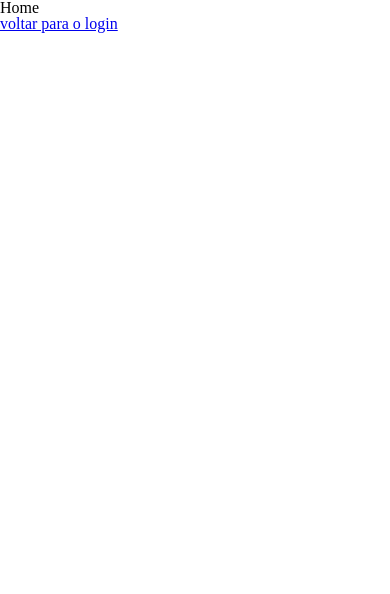
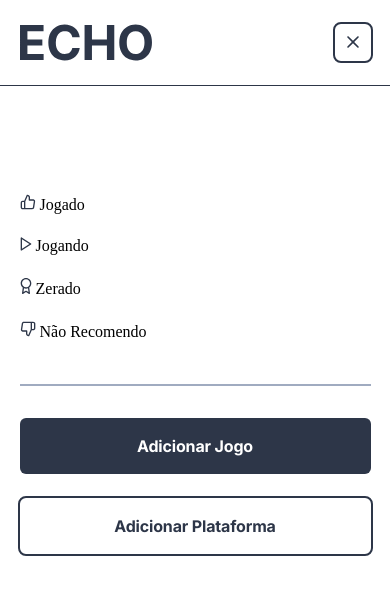
Before and after one commit to riltonbispo/Catalogo-de-jogos, a plain HTML site: page src/home/index.html in a window 390 px wide. Drawn offline with Linux system fonts and the light colour scheme.

Commit message:
feat: create menu mobile

```diff
--- a/src/home/home.css
+++ b/src/home/home.css
@@ -0,0 +1,53 @@
+.home__header {
+  padding: 1.5rem 0;
+  border-bottom: 1px solid #2d3648;
+}
+
+.home__header-content {
+  display: flex;
+  justify-content: space-between;
+
+  & button {
+    display: flex;
+    padding: 0.5em;
+  }
+}
+
+.home__header-content,
+.home__menu-content {
+  margin: 0 auto;
+  width: 90%;
+}
+
+.home__menu {
+  display: flex;
+  flex-direction: column;
+  margin-top: 6rem;
+}
+
+.home__menu-itens {
+  display: flex;
+  flex-direction: column;
+}
+
+.home__menu-item {
+  display: flex;
+  align-items: center;
+  gap: 0.75em;
+  padding-block: 0.75em;
+  &:hover {
+    background-color: #e2e7f0;
+  }
+}
+
+.divider {
+  height: 2px;
+  margin-block: 2em;
+  background-color: #a0abc0;
+}
+
+.home__menu-buttons {
+  display: flex;
+  flex-direction: column;
+  gap: 1.5em;
+}
--- a/src/home/index.html
+++ b/src/home/index.html
@@ -16,8 +16,47 @@
 </head>
 
 <body>
-  <h1>Home</h1>
-  <a href="../index.html">voltar para o login</a>
+  <header class="home__header">
+    <div class="home__header-content">
+      <img src="../assets/ECHO-black.svg" alt="echo logo">
+      <button class="btn btn__secondary"><img src="../assets/close.svg" alt=""></button>
+    </div>
+  </header>
+
+  <nav class="home__menu">
+    <ul class="home__menu-itens">
+      <li class="home__menu-item">
+        <div class="home__menu-content">
+          <img src="../assets/jogado.svg" alt="">
+          <span>Jogado</span>
+        </div>
+      </li>
+      <li class="home__menu-item">
+        <div class="home__menu-content">
+          <img src="../assets/jogando.svg" alt="">
+          <span>Jogando</span>
+        </div>
+      </li>
+      <li class="home__menu-item">
+        <div class="home__menu-content">
+          <img src="../assets/zerado.svg" alt="">
+          <span>Zerado</span>
+        </div>
+      </li>
+      <li class="home__menu-item">
+        <div class="home__menu-content">
+          <img src="../assets/nao-recomendo.svg" alt="">
+          <span>Não Recomendo</span>
+        </div>
+      </li>
+    </ul>
+    <div class="divider home__menu-content"></div>
+    <div class="home__menu-buttons home__menu-content">
+      <button class="btn btn__primary">Adicionar Jogo</button>
+      <button class="btn btn__secondary">Adicionar Plataforma</button>
+    </div>
+  </nav>
+
   <script src="./home.js"></script>
 </body>
 
```
